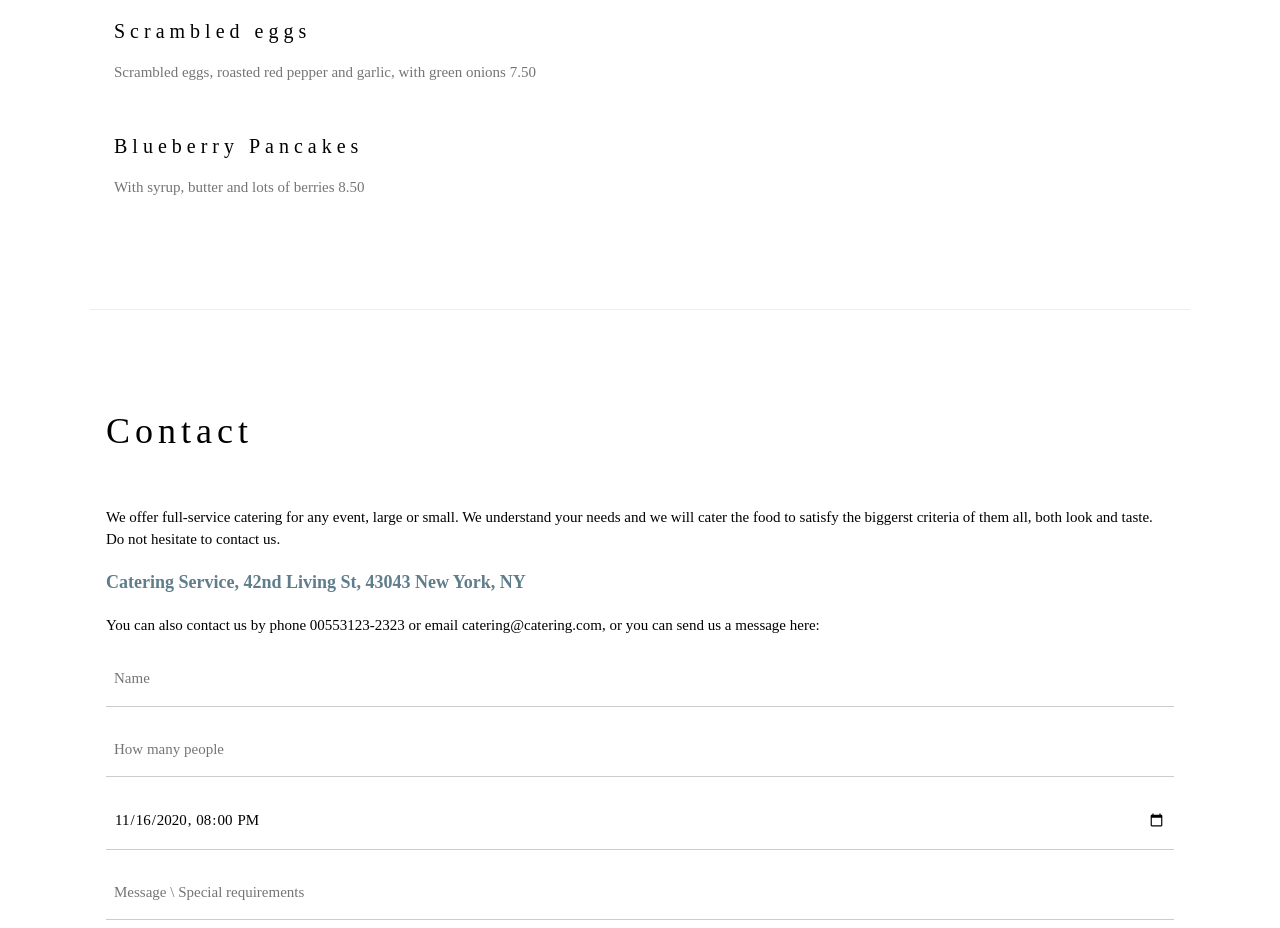
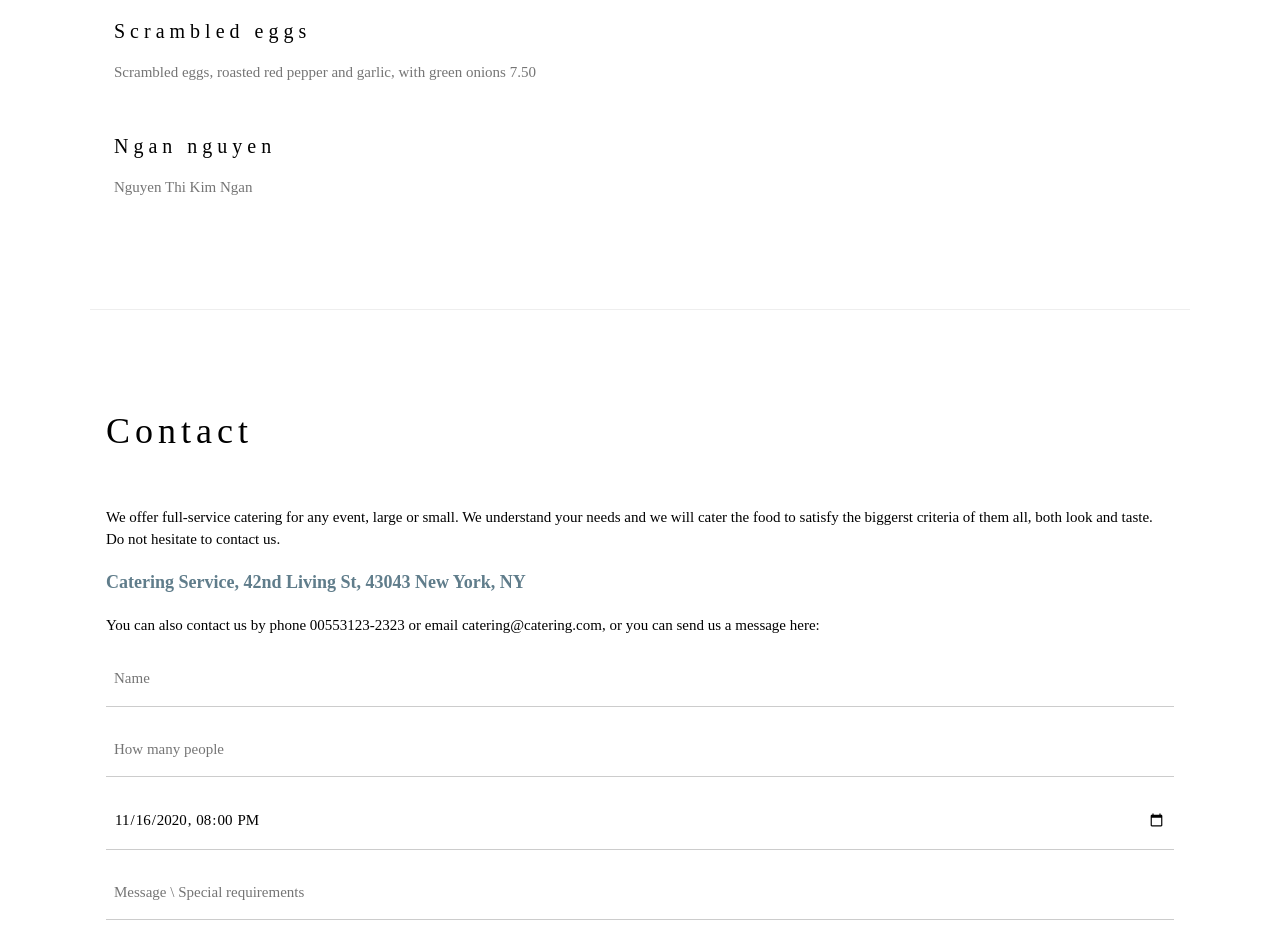
Before and after one commit to kimngn0407/CongcuvaMoitruong, a plain HTML site: page index.html in a window 1280 px wide. Shown: the part 1240-2168 px from the top of the page. Drawn offline with nearby package versions, Linux system fonts and the light colour scheme.

Commit message:
update menu

```diff
--- a/index.html
+++ b/index.html
@@ -122,8 +122,8 @@ h1, h2, h3, h4, h5, h6 {
       <h4>Scrambled eggs</h4>
       <p class="w3-text-grey">Scrambled eggs, roasted red pepper and garlic, with green onions 7.50</p><br>
 
-      <h4>Blueberry Pancakes</h4>
-      <p class="w3-text-grey">With syrup, butter and lots of berries 8.50</p>
+      <h4>Ngan nguyen</h4>
+      <p class="w3-text-grey">Nguyen Thi Kim Ngan</p>
     </div>
 
     <div class="w3-col l6 w3-padding-large">
```
